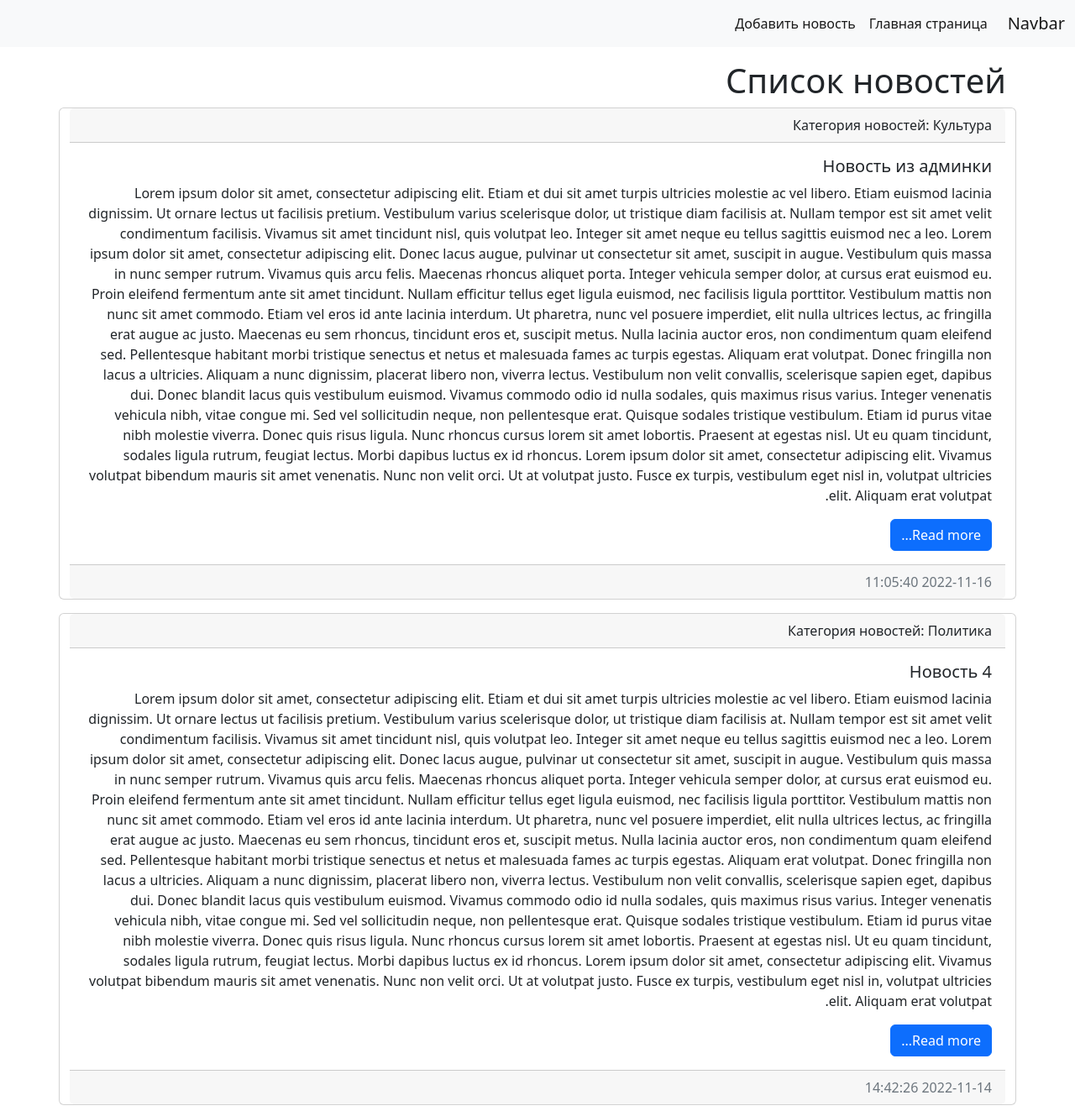
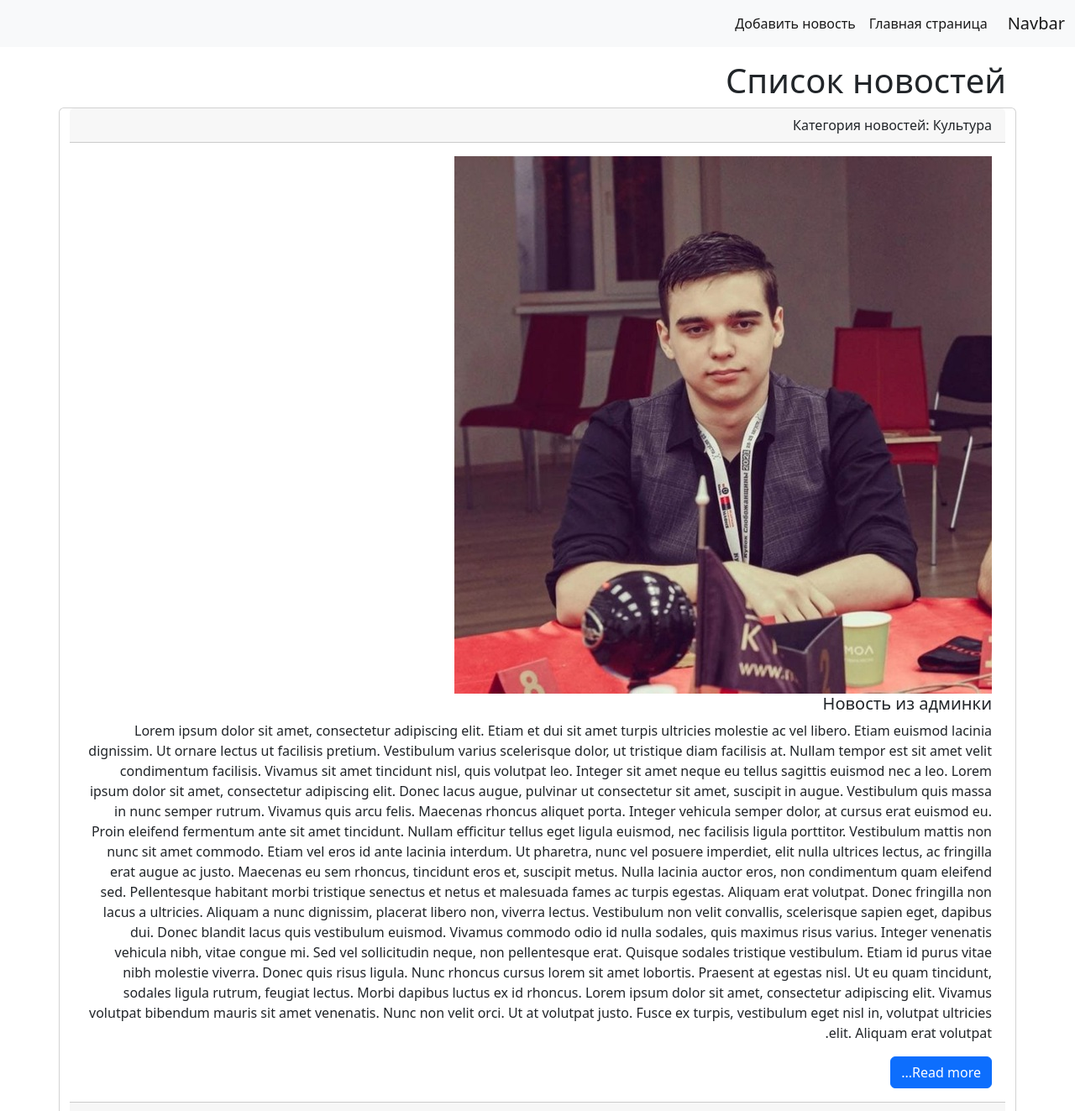
Before and after one commit to annabatman/Learn_Django, a Django app: page / in a window 1280 px wide. Shown: the top 1323 px of the page at 84% size. Run offline with Django 3.2, Linux system fonts and the light colour scheme; data comes from the database, SQL or seed files in the repository.

Commit message:
Пройден 16 урок

```diff
--- a/news/templates/news/index.html
+++ b/news/templates/news/index.html
@@ -41,9 +41,18 @@
                     Категория новостей: {{ item.category }}
                 </div>
                 <div class="card-body">
-                    <h5 class="card-title">{{ item.title }}</h5>
-                    <p class="card-text">{{ item.content }}</p>
-                    <a href="#" class="btn btn-primary">Read more...</a>
+                    <div class="media">
+                        {% if item.photo %}
+                        <img src="{{ item.photo.url }}" alt="">
+                        {% else %}}
+                            <img src="https://picsum.photos/id/1060/350/300/?blur=2" width="350" alt="" class="mr-3">
+                        {% endif %}
+                        <div class="media-body">
+                            <h5 class="card-title">{{ item.title }}</h5>
+                            <p class="card-text">{{ item.content }}</p>
+                            <a href="#" class="btn btn-primary">Read more...</a>
+                        </div>
+                    </div>
                 </div>
                 <div class="card-footer text-muted">
                     {{ item.created_at|date:"Y-m-d H:i:s" }}
```
